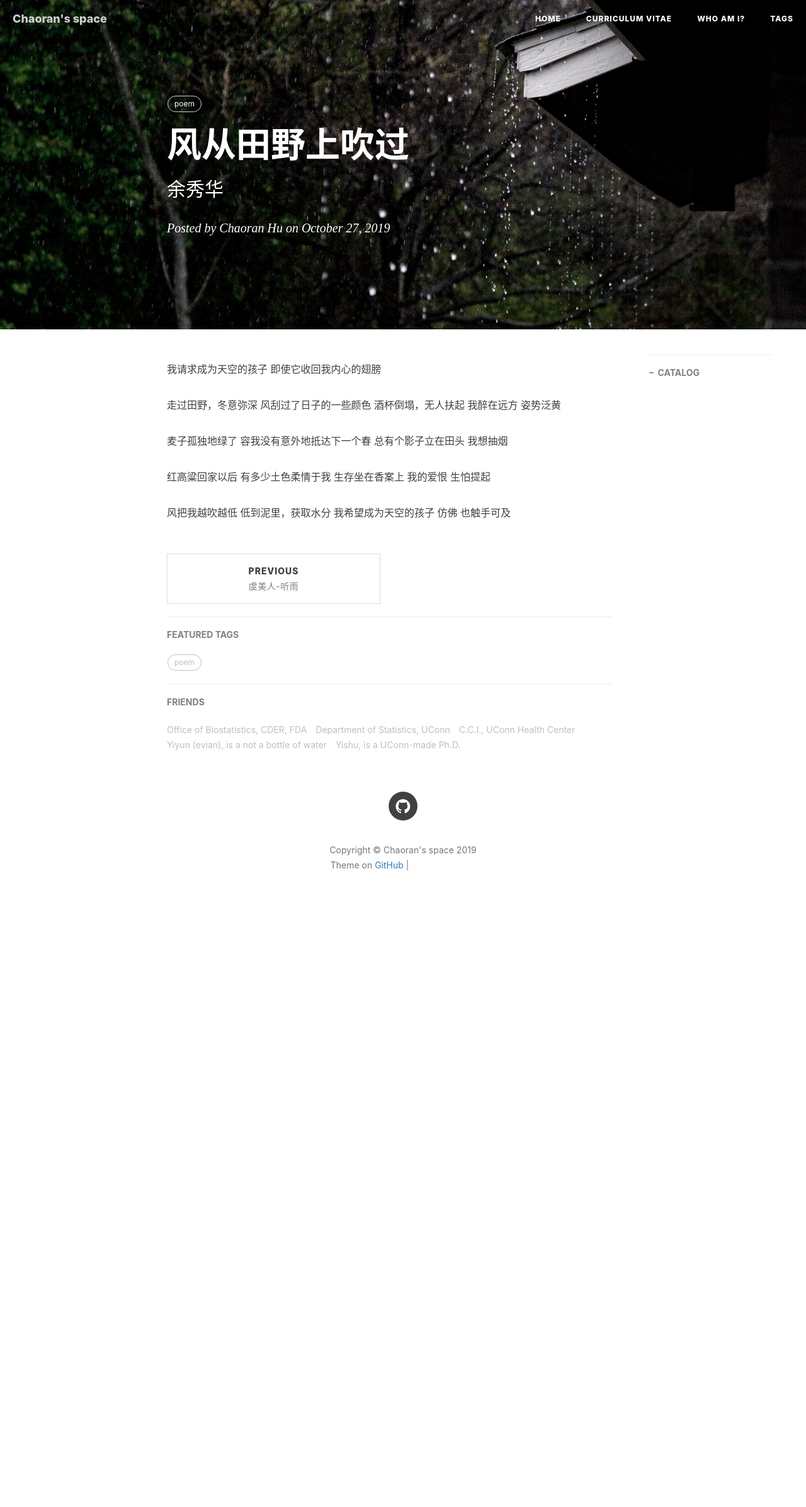
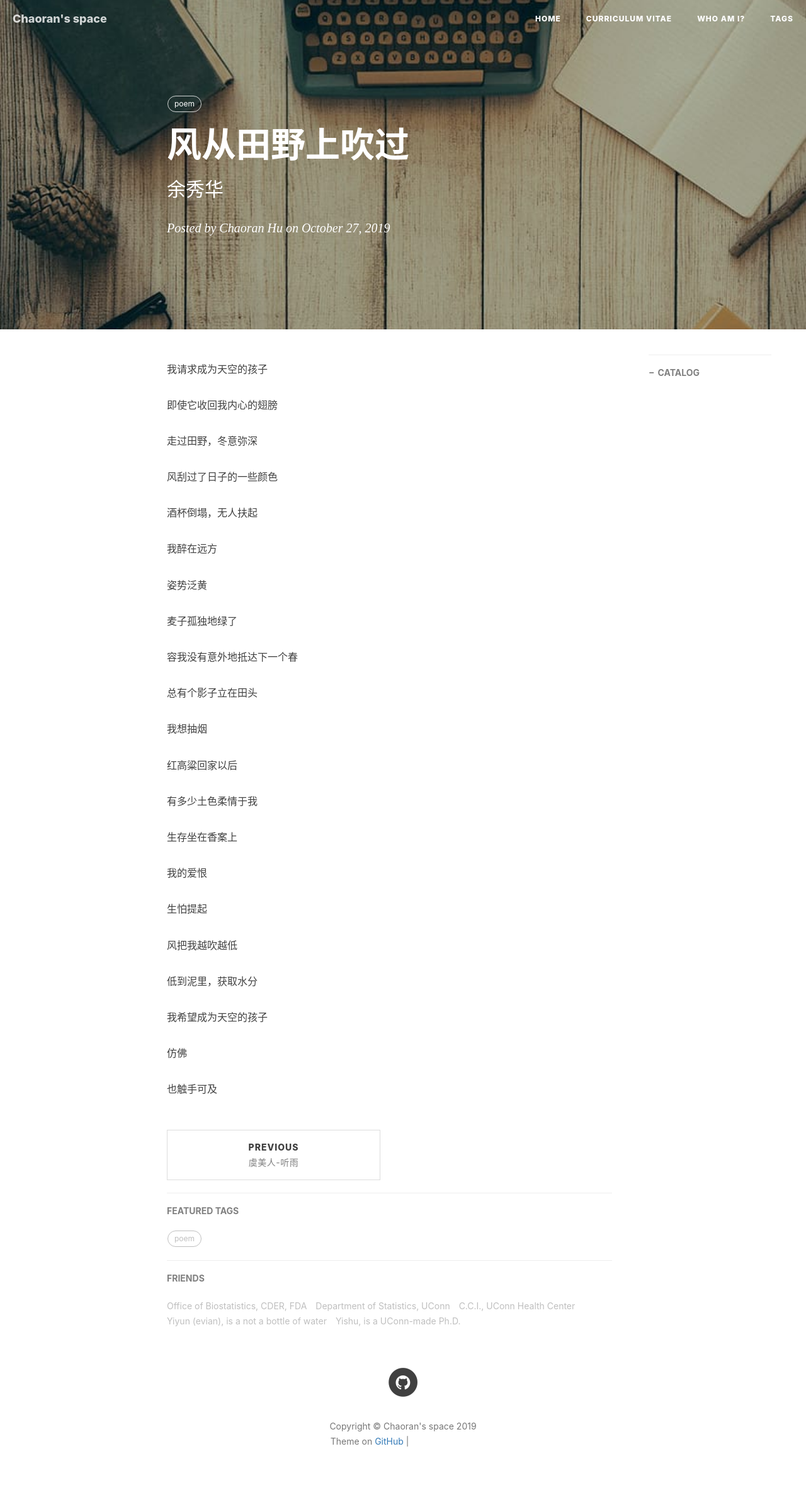
Before and after one commit to ChaoranHu/ChaoranHu.github.io, a Jekyll site: the page built from _posts/2019-10-27-风从田野上吹过.md, in a window 1280 px wide. Shown: the whole page at 63% size. Built offline with Jekyll 4.4.1, drawn with Linux system fonts in a browser that asks for light colours; nearby versions of some CDN libraries; comment, search, counter and statistics services are not loaded; before the commit the page ends 1478 px from its top, so only the background shows below that; grey boxes are pictures that could not be loaded.

Commit message:
Update 2019-10-27-风从田野上吹过.md

```diff
--- a/_posts/2019-10-27-风从田野上吹过.md
+++ b/_posts/2019-10-27-风从田野上吹过.md
@@ -4,34 +4,54 @@
 subtitle: 余秀华
 date: 2019-10-27
 author: Chaoran Hu
-header-img: img/post-bg-rain.jpeg
+header-img: img/post-bg-desk.jpg
 catalog: true
 tags:
   - poem
 ---
 
 我请求成为天空的孩子
+
 即使它收回我内心的翅膀
 
+
 走过田野，冬意弥深
+
 风刮过了日子的一些颜色
+
 酒杯倒塌，无人扶起
+
 我醉在远方
+
 姿势泛黄
 
+
 麦子孤独地绿了
+
 容我没有意外地抵达下一个春
+
 总有个影子立在田头
+
 我想抽烟
 
+
 红高粱回家以后
+
 有多少土色柔情于我
+
 生存坐在香案上
+
 我的爱恨
+
 生怕提起
 
+
 风把我越吹越低
+
 低到泥里，获取水分
+
 我希望成为天空的孩子
+
 仿佛
+
 也触手可及
```
